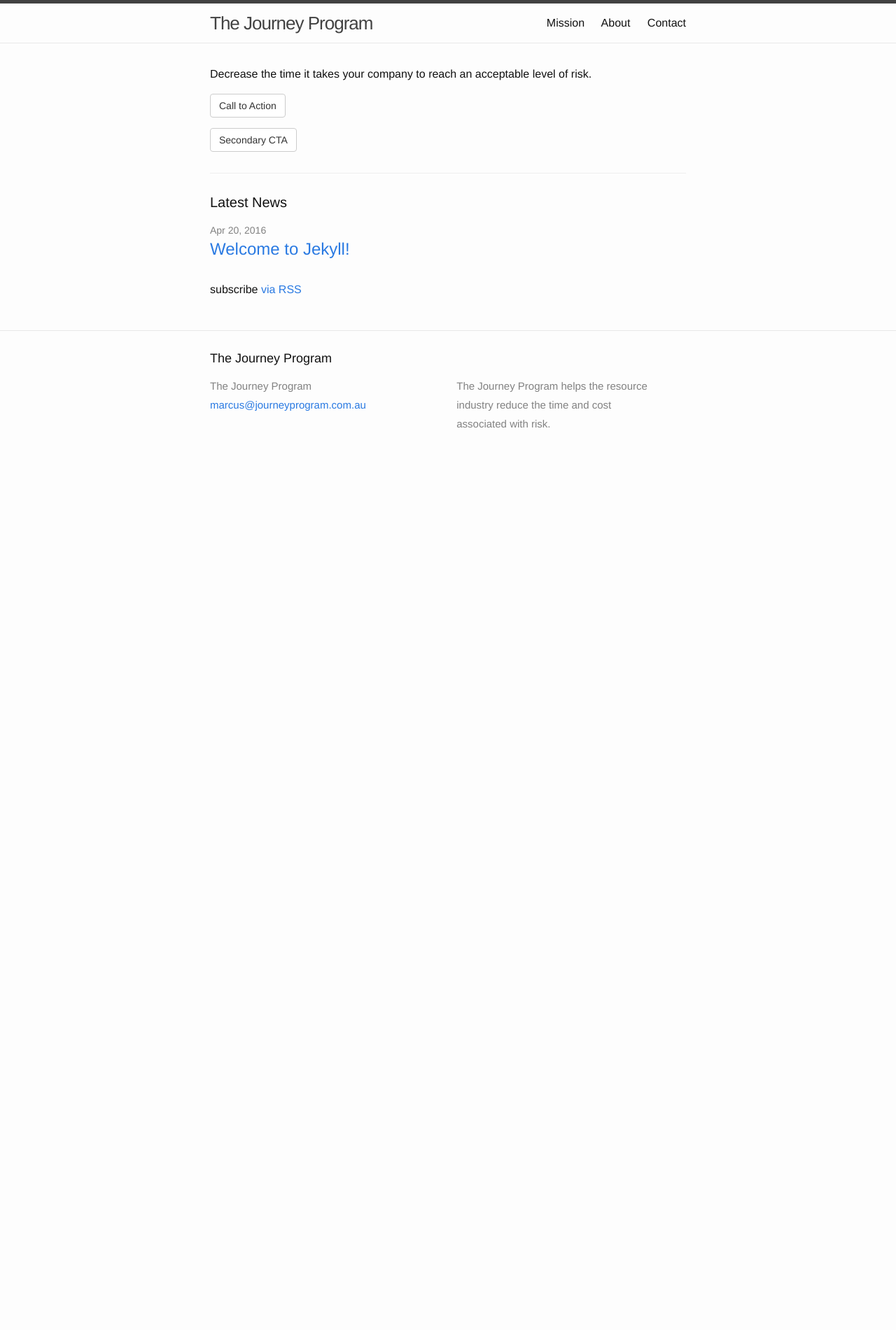
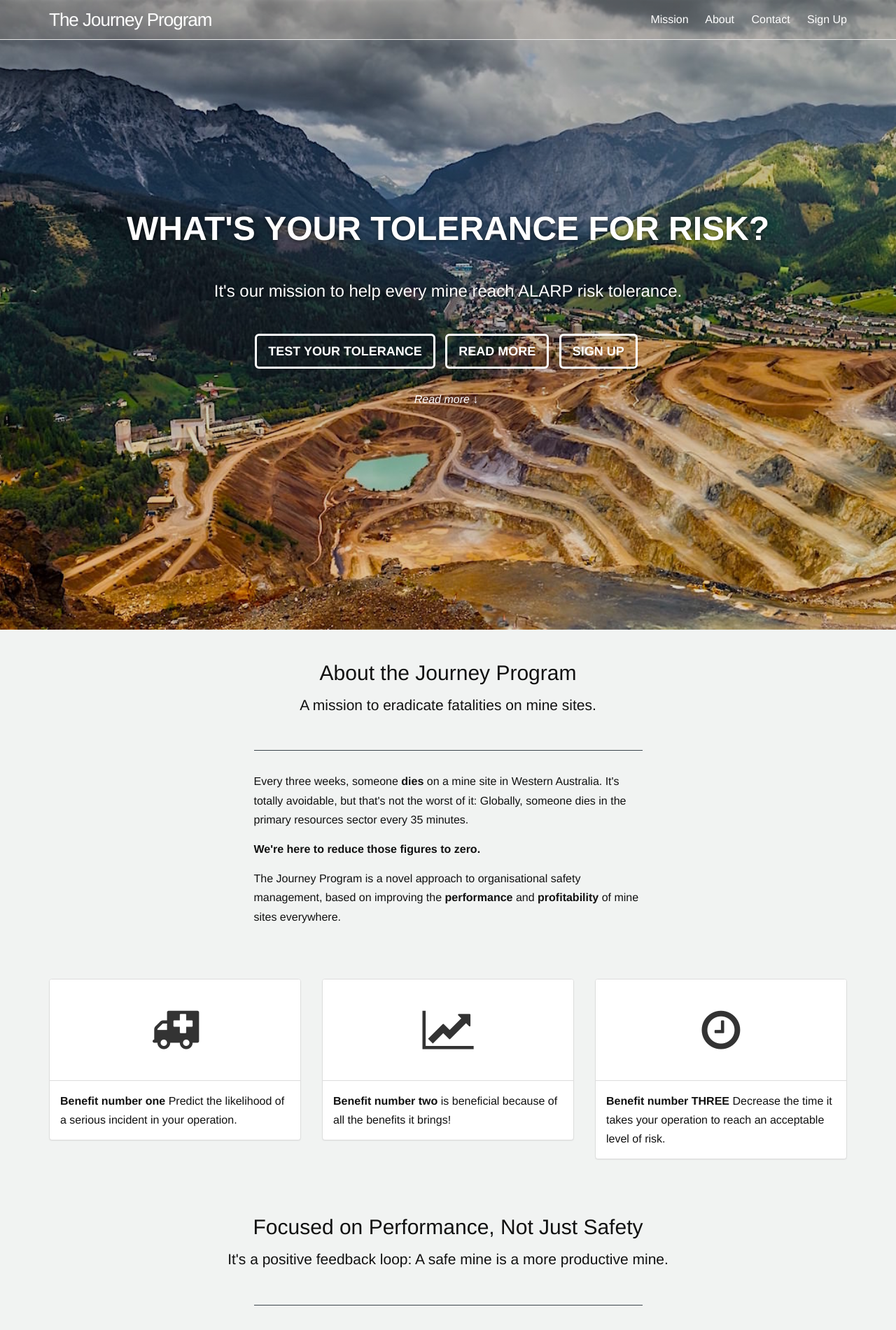
Before and after one commit to journeyprogram/journeyprogram.github.io, a Jekyll site: the page built from index.html, in a window 1280 px wide. Shown: the top 1901 px of the page at 70% size. Built offline with Jekyll 4.4.1, drawn with Linux system fonts in a browser that asks for light colours; nearby versions of some CDN libraries; before the commit the page ends 900 px from its top, so only the background shows below that; some of the changed text lies outside the part shown.

Commit message:
Some style and content.

```diff
--- a/_includes/footer.html
+++ b/_includes/footer.html
@@ -1,38 +1,20 @@
 <footer class="site-footer">
-
-  <div class="wrapper">
-
-    <h2 class="footer-heading">{{ site.title }}</h2>
-
-    <div class="footer-col-wrapper">
-      <div class="footer-col footer-col-1">
-        <ul class="contact-list">
-          <li>{{ site.title }}</li>
-          <li><a href="mailto:{{ site.email }}">{{ site.email }}</a></li>
-        </ul>
-      </div>
-
-      <div class="footer-col footer-col-2">
-        <ul class="social-media-list">
-          {% if site.github_username %}
-          <li>
-            {% include icon-github.html username=site.github_username %}
-          </li>
-          {% endif %}
-
-          {% if site.twitter_username %}
-          <li>
-            {% include icon-twitter.html username=site.twitter_username %}
-          </li>
-          {% endif %}
-        </ul>
-      </div>
-
-      <div class="footer-col footer-col-3">
-        <p>{{ site.description }}</p>
+  <div class="container">
+    <div class="row text-center space-me">
+      <div class="col-md-12">
+          <h2>{{ site.title }}</h2>
+          <p>{{ site.description }}</p>
+          <ul class="list-inline">
+            {% for page in site.pages %}
+              {% if page.title %}
+                <li><a href="{{ page.url | prepend: site.baseurl }}">{{ page.title }}</a></li>
+                <li>•</li>
+              {% endif %}
+            {% endfor %}
+          </ul>
+          <p><a href="mailto:{{ site.email }}">{{ site.email }}</a></p>
+          <p class="space-me small">&copy; Dr Marcus Cattani, 2016 and beyond...</p>
       </div>
     </div>
-
   </div>
-
 </footer>
--- a/_includes/head.html
+++ b/_includes/head.html
@@ -6,6 +6,7 @@
   <title>{% if page.title %}{{ page.title | escape }}{% else %}{{ site.title | escape }}{% endif %}</title>
   <meta name="description" content="{% if page.excerpt %}{{ page.excerpt | strip_html | strip_newlines | truncate: 160 }}{% else %}{{ site.description }}{% endif %}">
 
+  <link rel="stylesheet" href="https://maxcdn.bootstrapcdn.com/font-awesome/4.6.1/css/font-awesome.min.css">
   <link rel="stylesheet" href="{{ "/css/bootstrap.min.css" | prepend: site.baseurl }}">
   <link rel="stylesheet" href="{{ "/css/main.css" | prepend: site.baseurl }}">
 
--- /dev/null
+++ b/_layouts/home.html
@@ -0,0 +1,50 @@
+<!DOCTYPE html>
+<html>
+
+  {% include head.html %}
+
+  <body id="home">
+
+    <header class="site-header">
+
+      <div class="container">
+        <div class="row">
+          <div class="col-sm-12">
+            <a class="site-title" href="{{ site.baseurl }}/">{{ site.title }}</a>
+
+            <nav class="site-nav">
+              <a href="#" class="menu-icon">
+                <svg viewBox="0 0 18 15">
+                  <path fill="#424242" d="M18,1.484c0,0.82-0.665,1.484-1.484,1.484H1.484C0.665,2.969,0,2.304,0,1.484l0,0C0,0.665,0.665,0,1.484,0 h15.031C17.335,0,18,0.665,18,1.484L18,1.484z"/>
+                  <path fill="#424242" d="M18,7.516C18,8.335,17.335,9,16.516,9H1.484C0.665,9,0,8.335,0,7.516l0,0c0-0.82,0.665-1.484,1.484-1.484 h15.031C17.335,6.031,18,6.696,18,7.516L18,7.516z"/>
+                  <path fill="#424242" d="M18,13.516C18,14.335,17.335,15,16.516,15H1.484C0.665,15,0,14.335,0,13.516l0,0 c0-0.82,0.665-1.484,1.484-1.484h15.031C17.335,12.031,18,12.696,18,13.516L18,13.516z"/>
+                </svg>
+              </a>
+
+              <div class="trigger">
+                {% for my_page in site.pages %}
+                  {% if my_page.title %}
+                  <a class="page-link" href="{{ my_page.url | prepend: site.baseurl }}">{{ my_page.title }}</a>
+                  {% endif %}
+                {% endfor %}
+              </div>
+            </nav>
+          </div>
+        </div>
+      </div>
+
+    </header>
+
+
+    {{ content }}
+
+    {% include footer.html %}
+
+  </body>
+
+  <script src="/js/jquery-2.2.2.min.js"></script>
+  <script src="/js/bootstrap.min.js"></script>
+  <script src="/js/jpscripts.js"></script>
+
+
+</html>
--- a/_sass/_jp.scss
+++ b/_sass/_jp.scss
@@ -10,19 +10,102 @@ body {
 hr {
   margin-top: $spacing-unit;
   margin-bottom: $spacing-unit;
+  border-color: rgba(61, 70, 77, 1.00);
+}
+section {
+  padding-top: $spacing-unit * 1.5;
+  padding-bottom: $spacing-unit * 1.5;
+}
+img {
+  @extend .space-me;
+  width: 100%;
 }
 /* =========================
         General Classes
 ========================= */
-
+.space-me {
+  margin-top: $spacing-unit;
+  margin-bottom: $spacing-unit;
+}
+.space-me-double {
+  margin-top: $spacing-unit * 2;
+  margin-bottom: $spacing-unit * 2;
+}
 /* =========================
         Header
 ========================= */
-
+#home {
+  .site-header {
+    border-top: 0;
+    top: 0;
+    position: absolute;
+    width: 100%;
+    background: rgba(192, 180, 167, 0.20);
+  }
+  .site-title,
+  .page-link {
+    color: #fff;
+  }
+}
 /* =========================
         Homepage
 ========================= */
-
+.hero {
+  background: linear-gradient(rgba(0, 0, 0, 0.30), rgba(0, 0, 0, 0.10)) , url('/img/mine.jpg') bottom;
+  background-size: cover;
+  min-height: 100vh;
+  display: flex;
+  align-items: center;
+  color: #fff;
+  h1,
+  .lead {
+    text-shadow: 0 1px 5px rgba(0,0,0,0.55);
+    margin-bottom: $spacing-unit * 1.5;
+  }
+  h1 {
+    text-transform: uppercase;
+    font-weight: 700;
+    font-size: 3rem;
+  }
+  .lead {
+    font-weight: 500;
+    font-size: 1.5rem;
+  }
+  .btn-hero {
+    background: transparent;
+    border: 3px solid #fff;
+    color: #fff;
+    transition: 0.4s ease;
+    margin-bottom: $spacing-unit;
+    font-weight: 700;
+  }
+  .btn-hero:hover {
+    background: rgba(255, 255, 255, 0.5);
+    color: $text-color;
+  }
+  a {
+    color: #fff;
+  }
+}
+#about {
+  background: rgba(241, 243, 242, 1.00);
+  .panel-heading {
+    text-align: center;
+    background: #fff;
+  }
+  .panel-title {
+    @extend .space-me;
+    font-weight: bold;
+  }
+}
 /* =========================
         Footer
 ========================= */
+footer {
+  li:last-child {
+    display: none;
+  }
+}
+a {
+  color: $brand-color;
+}
--- a/index.html
+++ b/index.html
@@ -1,31 +1,110 @@
 ---
-layout: default
+layout: home
 ---
 
-<div class="home">
+<div class="hero">
+  <div class="container-fluid">
+    <div class="row">
+      <div class="col-sm-12 text-center">
+        <h1>What's your tolerance for risk?</h1>
+        <p class="lead">It's our mission to help every mine reach ALARP risk tolerance.</p>
+        <ul class="list-inline">
+          <li><a href="#quiz" class="btn btn-lg btn-hero">TEST YOUR TOLERANCE</a></li>
+          <li><a href="#about" class="btn btn-lg btn-hero smooth_scroll">READ MORE</a></li>
+          <li><a href="/signup" class="btn btn-lg btn-hero">SIGN UP</a></li>
+        <p><em><a href="#about" class="smooth_scroll">Read more ↓ </a></em></p>
+      </div>
+    </div>
+  </div>
+</div>
 
-  <p>Decrease the time it takes your company to reach an acceptable level of risk.</p>
+<section id="about">
+  <div class="container">
+    <div class="row text-center">
+      <div class="col-md-offset-2 col-md-8">
+        <h2>About the Journey Program</h2>
+        <p class="lead">A mission to eradicate fatalities on mine sites.</p>
+      </div>
+    </div>
+    <div class="row">
+      <div class="col-md-offset-3 col-md-6">
+        <hr />
+        <p>Every three weeks, someone <strong>dies</strong> on a mine site in Western Australia. It's totally avoidable, but that's not the worst of it: Globally, someone dies in the primary resources sector every 35 minutes.</p>
+        <p><strong>We're here to reduce those figures to zero.</strong></p>
+        <p>The Journey Program is a novel approach to organisational safety management, based on improving the <strong>performance</strong> and <strong>profitability</strong> of mine sites everywhere.</p>
+      </div>
+    </div>
+    <div class="row space-me-double">
+      <div class="col-md-4">
+        <div class="panel panel-default">
+          <div class="panel-heading">
+            <h3 class="panel-title"><i class="fa fa-ambulance fa-4x" aria-hidden="true"></i></h3>
+          </div>
+          <div class="panel-body">
+            <strong>Benefit number one</strong> Predict the likelihood of a serious incident in your operation.
+          </div>
+        </div>
+      </div>
+      <div class="col-md-4">
+        <div class="panel panel-default">
+          <div class="panel-heading">
+            <h3 class="panel-title"><i class="fa fa-line-chart fa-4x" aria-hidden="true"></i></h3>
+          </div>
+          <div class="panel-body">
+            <strong>Benefit number two</strong> is beneficial because of all the benefits it brings!
+          </div>
+        </div>
+      </div>
+      <div class="col-md-4">
+        <div class="panel panel-default">
+          <div class="panel-heading">
+            <h3 class="panel-title"><i class="fa fa-clock-o fa-4x" aria-hidden="true"></i></h3>
+          </div>
+          <div class="panel-body">
+            <strong>Benefit number THREE</strong> Decrease the time it takes your operation to reach an acceptable level of risk.
+          </div>
+        </div>
+      </div>
+    </div>
+    <div class="row text-center">
+      <div class="col-md-offset-2 col-md-8">
+        <h2>Focused on Performance, Not Just Safety</h2>
+        <p class="lead">It's a positive feedback loop: A safe mine is a more productive mine.</p>
+      </div>
+    </div>
+    <div class="row">
+      <div class="col-md-offset-3 col-md-6">
+        <hr />
+        <p>Lorem ipsum dolor sit amet, consectetur adipisicing elit, sed do eiusmod tempor incididunt ut labore et dolore magna aliqua. Ut enim ad minim veniam, quis nostrud exercitation ullamco laboris nisi ut aliquip ex ea commodo consequat.</p>
 
-  <p><a href="#" class="btn btn-default">Call to Action</a></p>
+        <img src="/img/dustyBoots.jpg" />
 
-  <p><a href="#" class="btn btn-default">Secondary CTA</a></p>
+        <p>Duis aute irure dolor in reprehenderit in voluptate velit esse cillum dolore eu fugiat nulla pariatur. Excepteur sint occaecat cupidatat non proident, sunt in culpa qui officia deserunt mollit anim id est laborum.</p>
+      </div>
+    </div>
+  </div>
+</section>
 
-  <hr />
+<section id="blogroll">
+  <div class="container">
+    <div class="row">
+      <div class="col-md-offset-3 col-md-6">
 
-  <h1 class="page-heading">Latest News</h1>
+        <h2 class="page-heading">Latest News</h2>
 
         <ul class="post-list">
           {% for post in site.posts %}
             <li>
               <span class="post-meta">{{ post.date | date: "%b %-d, %Y" }}</span>
 
-        <h2>
+              <h3>
                 <a class="post-link" href="{{ post.url | prepend: site.baseurl }}">{{ post.title }}</a>
               </h2>
             </li>
           {% endfor %}
         </ul>
 
-  <p class="rss-subscribe">subscribe <a href="{{ "/feed.xml" | prepend: site.baseurl }}">via RSS</a></p>
-
       </div>
+    </div>
+  </div>
+</section>
```
Also changed, not shown: z_signup.md (added, +9 -0 lines), img/carSlide.jpg (added), img/desert.jpg (added), img/dustyBoots.jpg (added), img/mine.jpg (added), 2 other files. Lines whose indentation alone changed are shown as unchanged.
